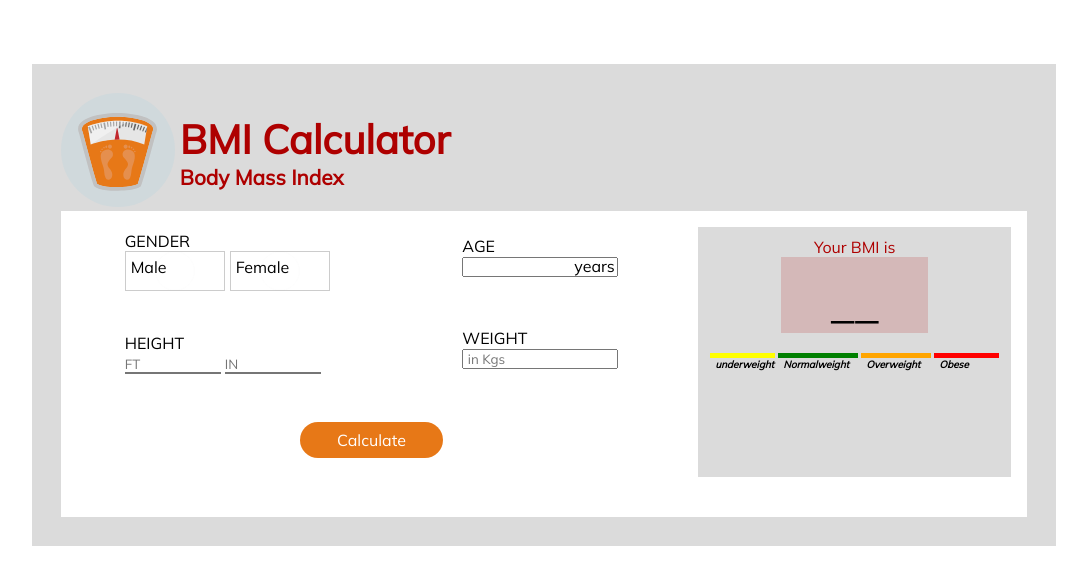
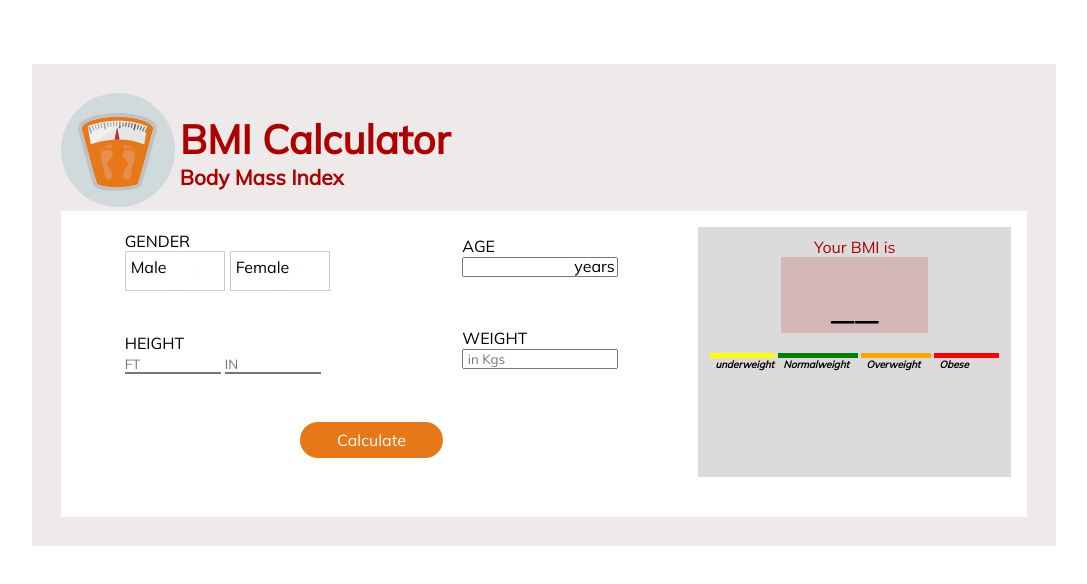
Before and after one commit to Rishab789/BMI_calculator, a plain HTML site: page index.html in a window 1280 px wide. Shown: the whole page, without its empty margins (96-1183 px from the left). Drawn offline with Linux system fonts and the light colour scheme.

Commit message:
bg-color-change-commit

```diff
--- a/style.css
+++ b/style.css
@@ -31,7 +31,7 @@ h5 {
 #main {
     margin: 0 auto;
     margin-top: 4rem;
-    background-color: #dbdbdb;
+    background-color: #eeeaea;
     width: 80vw;
     display: flex;
     flex-direction: column;
```
